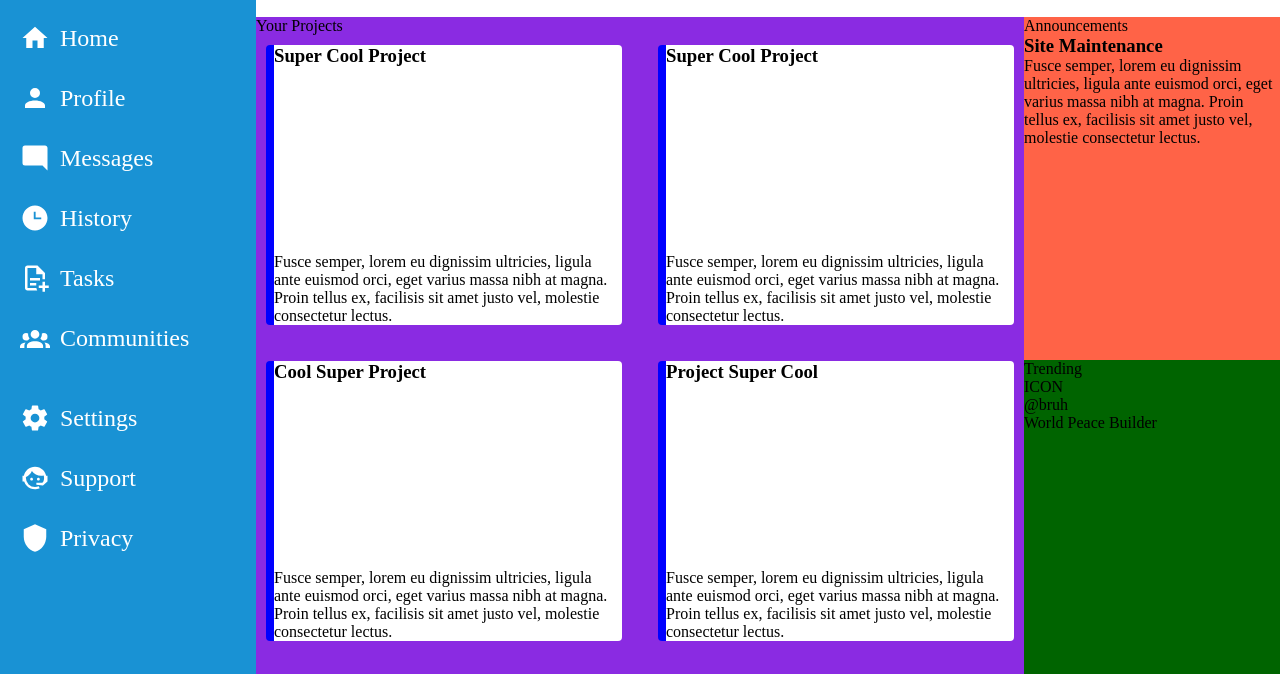
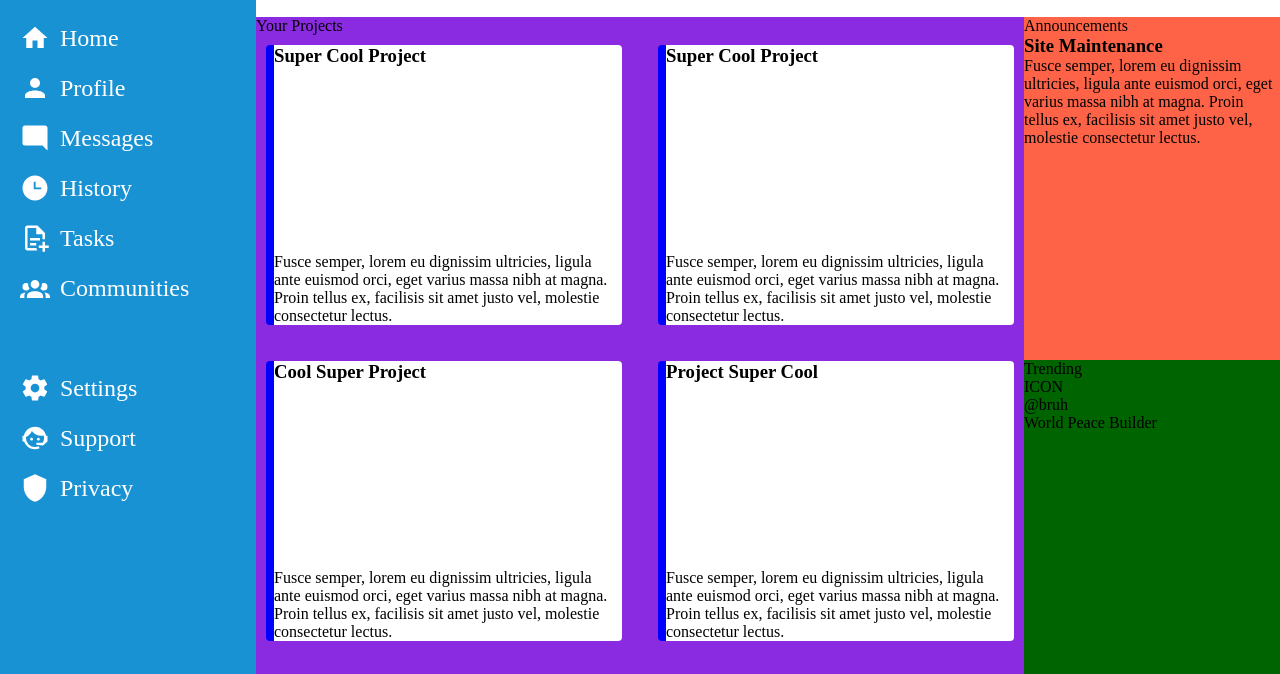
Before and after one commit to wambambizzle/odin-admin-dashboard, a plain HTML site: page index.html in a window 1280 px wide. Shown: the part 97-771 px from the top of the page. Drawn offline with Linux system fonts and the light colour scheme.

Commit message:
Adjust spacing of side bar sections

```diff
--- a/styles.css
+++ b/styles.css
@@ -107,14 +107,15 @@
   display: grid;
   grid-template-columns: 1;
   align-content: start;
-  gap: 30px;
+  gap: 20px;
+  margin-bottom: 20px;
 }
 
 .sidebar-settings {
   display: grid;
   grid-template-columns: 1;
   align-content: start;
-  gap: 30px;
+  gap: 20px;
 }
 
 /* Content Section */
```
